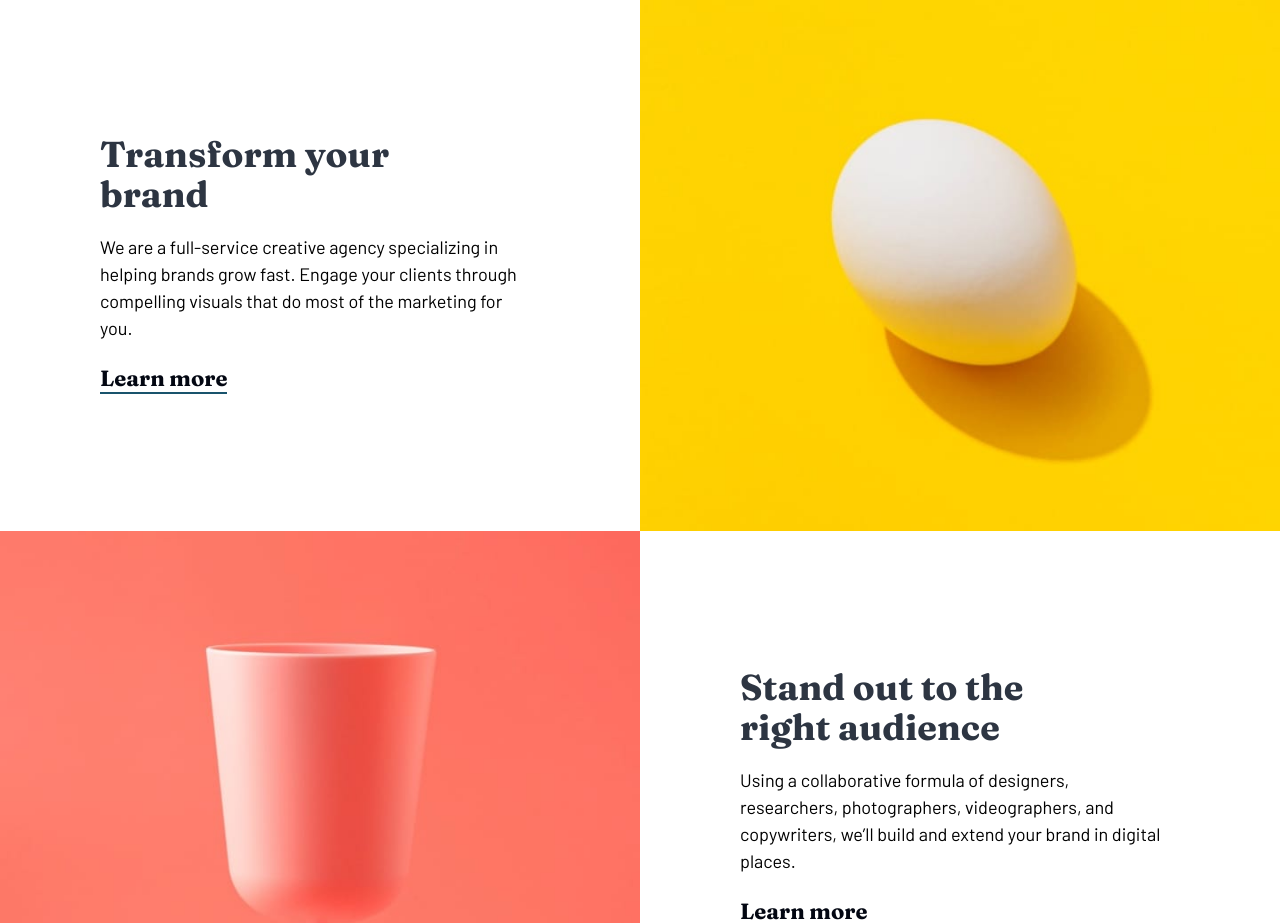
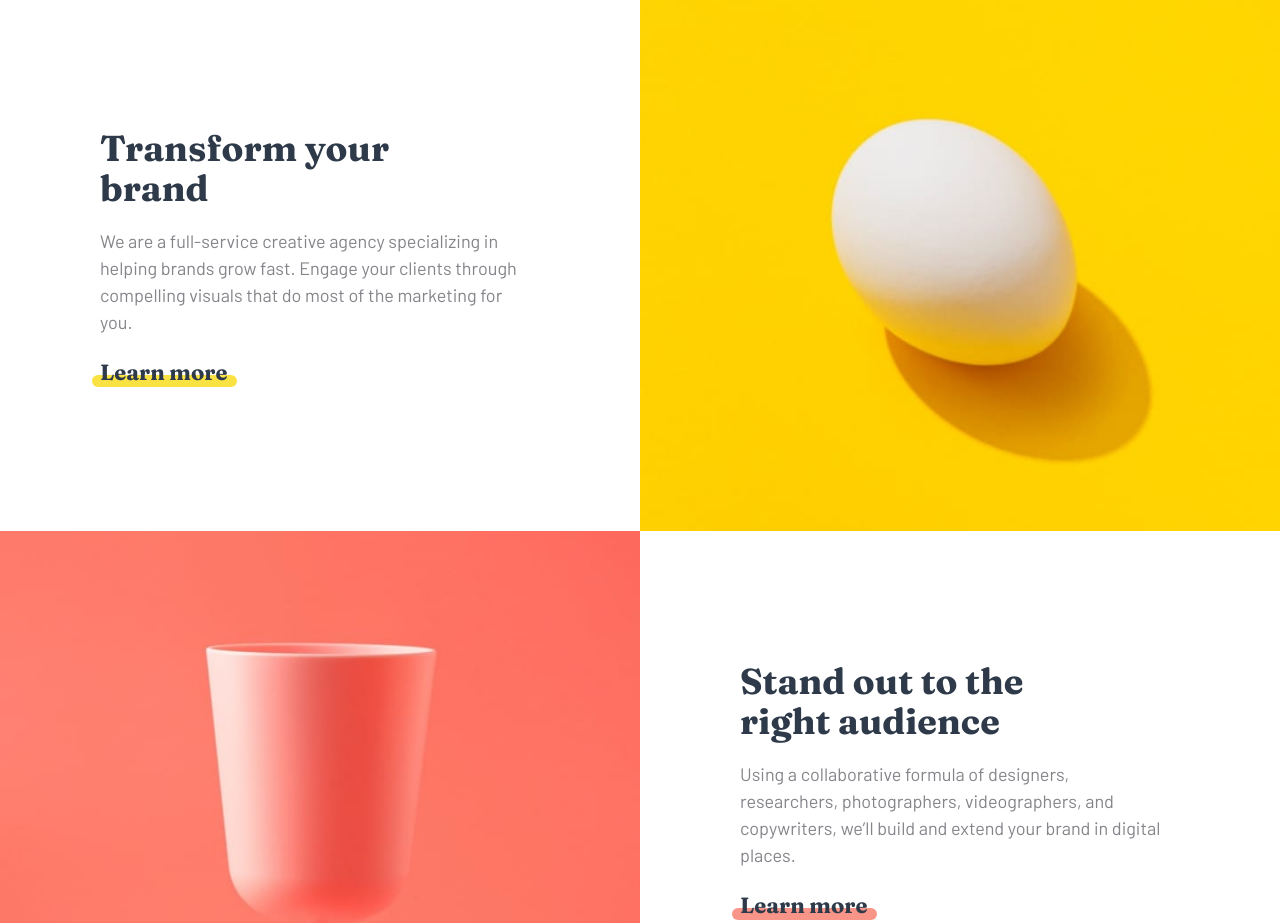
Before and after one commit to ItaloDev-Marcelo/sunnyside-agency-landing-page, a Next.js app: page / in a window 1280 px wide. Shown: the part 802-1725 px from the top of the page. Built offline with nearby package versions, Linux system fonts and the light colour scheme.

Commit message:
refactor: troca de tags e correção de estilo

```diff
--- a/components/layout/Main.tsx
+++ b/components/layout/Main.tsx
@@ -55,19 +55,31 @@ export const Main = () => {
     <main>
         <section className='flex flex-col'>
             <div className='grid grid-cols-1 xl:grid-cols-2'>
-               <section className=' order-2 xl:order-1 h-[400px]  xl:h-full text-center xl:text-left xl:p-10 p-4.5 xl:ml-15 place-content-center'>
-                <h3 className='text-[35px] font-fraunces font-bold xl:text-4xl text-gray950'>Transform your <br className='hidden xl:block'/> brand</h3>
-                <p className='my-3 font-barlow text-[18px] xl:w-[85%] xl:my-5 text-gray500'>We are a full-service creative agency specializing in helping brands grow fast. Engage your clients through compelling visuals that do most of the marketing for you.</p>
-                <a href='#' className='font-black font-fraunces  text-[22px] text-gray-950 uppecase border-b-2 border-blue'>Learn more</a>
+               <section className=' order-2 flex flex-col items-center justify-center xl:items-start  xl:order-1 h-[400px]  xl:h-full text-center xl:text-left xl:p-10 p-4.5 xl:ml-15 place-content-center place-items'>
+                <h2 className='text-[35px] font-fraunces font-bold xl:text-4xl text-[#2e3a4a]'>Transform your <br className='hidden xl:block'/> brand</h2>
+                <p className='my-3 font-barlow text-[18px] xl:w-[85%] xl:my-5 text-[#85848a]'>We are a full-service creative agency specializing in helping brands grow fast. Engage your clients through compelling visuals that do most of the marketing for you.</p>
+
+                 <div className='relative '>
+                    <a href='#' className='font-black font-fraunces text-[22px] text-[#2e3a4a] uppecase relative z-1000 '>Learn more</a>
+                    <div className=' w-[137px] xl:w-[145px]  h-[10px] xl:h-[12px] opacity-75 bg-[#fad805] rounded-full xl:-left-2 relative -top-3.5 z-1'></div>
+                </div>
+
+
                </section>
                <GridImage mobile={TransformM} desktop={TransformD} alt='An egg' style='order-1 xl:order-2' width='w-full' />
             </div>
             <div className=' grid grid-cols-1 xl:grid-cols-2'>
 
-               <section  className=' order-2 xl:order-2 h-[400px] xl:h-full text-center xl:text-left xl:p-10 xl:ml-15 p-4.5 place-content-center'>
-                <h3 className='text-[35px] font-fraunces font-bold xl:text-4xl text-gray950'> Stand out to the <br /> right audience</h3>
-                <p className='my-3 xl:w-[85%] xl:my-5 font-barlow text-[18px] text-gray500'>Using a collaborative formula of designers, researchers, photographers, videographers, and copywriters, we’ll build and extend your brand in digital places.</p>
-                <a href='#' className='font-black font-fraunces text-[22px] text-gray-950 uppecase border-b-2 border-blue '>Learn more</a>
+               <section  className=' order-2 xl:order-2 h-[400px] flex flex-col items-center justify-center xl:items-start xl:h-full text-center xl:text-left xl:p-10 xl:ml-15 p-4.5 place-content-center'>
+                <h2 className='text-[35px] font-fraunces font-bold xl:text-4xl text-[#2e3a4a]'> Stand out to the <br /> right audience</h2>
+                <p className='my-3 xl:w-[85%] xl:my-5 font-barlow text-[18px] text-[#85848a]'>Using a collaborative formula of designers, researchers, photographers, videographers, and copywriters, we’ll build and extend your brand in digital places.</p>
+
+
+                 <div className='relative '>
+                    <a href='#' className='font-black font-fraunces text-[22px] text-[#2e3a4a] uppecase relative z-1000 '>Learn more</a>
+                    <div className=' w-[137px] xl:w-[145px]  h-[10px] xl:h-[12px] opacity-75 bg-[#f77261]  rounded-full xl:-left-2 relative -top-3.5 z-1'></div>
+                </div>
+
                </section>
                <GridImage mobile={standOutM} desktop={standOutD} alt='An kind of glass' style='order-1 xl:order-1' width='w-full' />
             </div>
@@ -75,7 +87,7 @@ export const Main = () => {
                 <article className='relative '>
                     <GridImage mobile={graphicM} desktop={graphicD} alt='A cherry image' width='w-full'  />
                     <div className='absolute left-0 p-5 top-[60%] text-center text-green800 '>
-                    <h3 className='font-fraunces font-bold text-[35px] mb-3.5' >Graphic design</h3>
+                    <h2 className='font-fraunces font-bold text-[35px] mb-3.5' >Graphic design</h2>
                     <p className='xl:px-25 font-barlow text-[18px]'>Great design makes you memorable. We deliver artwork that underscores your brand message and captures potential clients’ attention.</p>
                     </div>
                 </article>
@@ -83,14 +95,14 @@ export const Main = () => {
                 <article className='relative '>
                     <GridImage mobile={photographyM} desktop={photographyD} alt='An orange image' width='w-full'  />
                     <div className='absolute left-0 p-5 top-[60%] text-center text-blue '>
-                    <h3 className='font-fraunces font-bold text-[35px] mb-3.5'>Photography</h3>
+                    <h2 className='font-fraunces font-bold text-[35px] mb-3.5'>Photography</h2>
                     <p className='xl:px-25 font-barlow text-[18px]'>Increase your credibility by getting the most stunning, high-quality photos that improve your business image.</p>
                     </div>
                 </article>
             </div>
         </section>
         <section className='flex flex-col items-center justify-center my-15 xl:mt-20 xl:mb-55 xl:p-5 place-items-center'>
-            <h3 className='text-center uppercase tracking-widest xl:text-[22px] my-8 xl:my-25 text-[17px] font-fraunces font-bold '>Client testimonials</h3>
+            <h2 className='text-center uppercase tracking-widest xl:tracking-[7px]  xl:text-[22px] my-8 xl:my-25 text-[17px] font-fraunces font-bold text-[#a5a9ac] '>Client testimonials</h2>
             <div className='flex flex-col mt-7 xl:flex-row gap-y-16 xl:gap-x-4 items-center justify-center '>
                {
                 cardData.map((item,index)=> (
```
